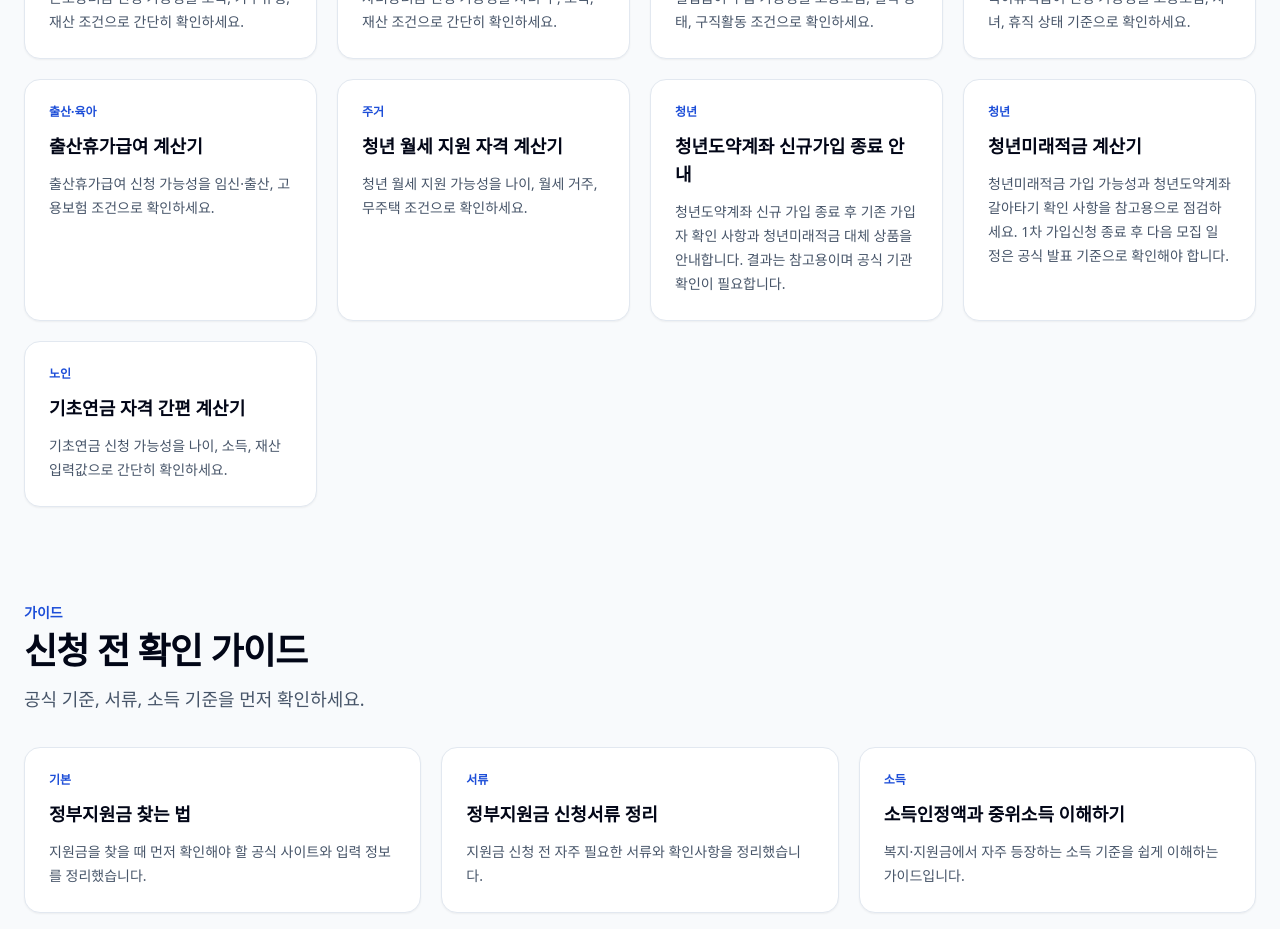
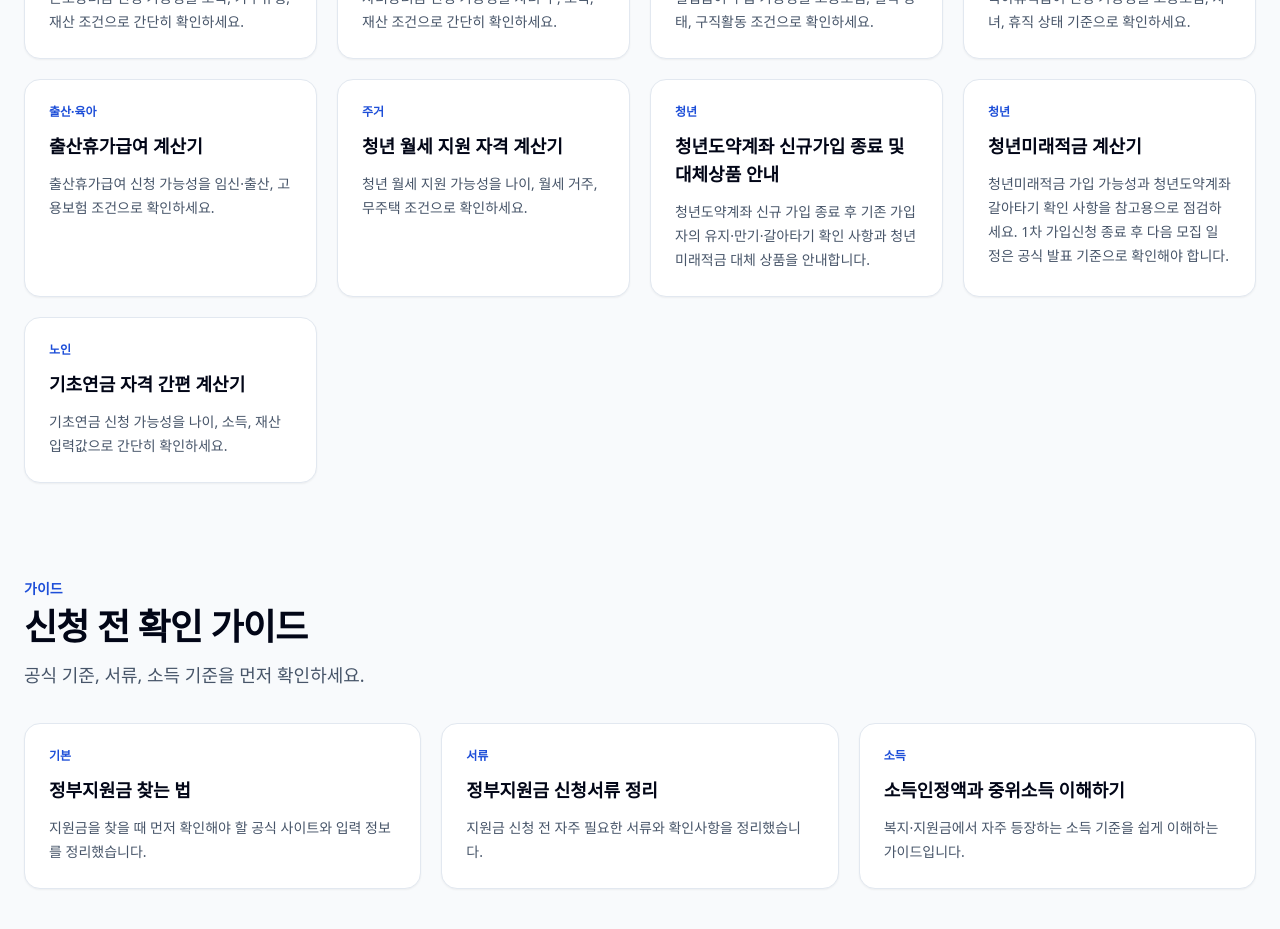
Before and after one commit to khs0813/government, a Next.js app: page / in a window 1280 px wide. Shown: the part 3460-4389 px from the top of the page. Built offline with nearby package versions, Linux system fonts and the light colour scheme.

Commit message:
seo code change

```diff
--- a/src/app/benefits/[slug]/page.tsx
+++ b/src/app/benefits/[slug]/page.tsx
@@ -18,10 +18,9 @@ export async function generateMetadata({ params }: PageProps) {
   const { slug } = await params;
   const benefit = getBenefitBySlug(slug);
   if (!benefit) return {};
-  const description = `${benefit.title}의 대상자, 지원 금액, 신청 시기와 ${benefit.agencyName} 공식 안내 링크를 ${benefit.sourceCheckedAt} 확인 기준으로 정리했습니다.`;
   return createMetadata({
     title: `${benefit.title} 신청 조건과 공식 확인`,
-    description,
+    description: benefit.benefitSeoDescription,
     path: `/benefits/${benefit.slug}/`,
     type: "article",
     publishedTime: benefit.sourceCheckedAt,
@@ -35,7 +34,6 @@ export default async function BenefitDetailPage({ params }: PageProps) {
   const { slug } = await params;
   const benefit = getBenefitBySlug(slug);
   if (!benefit) notFound();
-  const detailDescription = `${benefit.title}의 대상자, 지원 금액, 신청 시기와 ${benefit.agencyName} 공식 안내 링크를 ${benefit.sourceCheckedAt} 확인 기준으로 정리했습니다.`;
 
   return (
     <div className="mx-auto max-w-4xl px-4 py-14 md:px-6">
@@ -43,7 +41,7 @@ export default async function BenefitDetailPage({ params }: PageProps) {
       <JsonLd data={faqJsonLd(benefit.faq)} />
       <JsonLd data={articleJsonLd({
         headline: `${benefit.title} 신청 조건과 공식 확인`,
-        description: detailDescription,
+        description: benefit.benefitSeoDescription,
         path: `/benefits/${benefit.slug}/`,
         dateModified: benefit.sourceCheckedAt
       })} />
--- a/src/app/calculators/[slug]/page.tsx
+++ b/src/app/calculators/[slug]/page.tsx
@@ -77,13 +77,13 @@ export default async function CalculatorDetailPage({ params }: PageProps) {
             <section className="mt-6 rounded-2xl border border-amber-200 bg-amber-50 p-5 text-sm leading-7 text-amber-950">
               <h2 className="text-lg font-extrabold text-slate-950">청년미래적금 현재 상태 안내</h2>
               <p className="mt-3">청년미래적금 1차 가입신청은 2026년 7월 3일 종료되었습니다.</p>
-              <p>2026년 7월 6일 현재는 가입요건 확인 기간입니다.</p>
+              <p>2026년 7월 6일 현재는 가입요건·소득 심사 기간이 시작된 상태입니다.</p>
               <p>이미 신청한 사용자는 취급은행 앱 또는 공식 안내를 통해 심사 결과와 계좌개설 기간을 확인하세요.</p>
               <p>다음 모집 일정은 공식 발표 기준으로 업데이트됩니다.</p>
               <dl className="mt-4 grid gap-2 text-xs font-bold md:grid-cols-3">
                 <div className="rounded-xl bg-white/70 px-3 py-2"><dt>기준일</dt><dd className="mt-1 text-slate-950">2026-07-06</dd></div>
                 <div className="rounded-xl bg-white/70 px-3 py-2"><dt>1차 가입신청</dt><dd className="mt-1 text-slate-950">2026-06-22 ~ 2026-07-03</dd></div>
-                <div className="rounded-xl bg-white/70 px-3 py-2"><dt>현재 상태</dt><dd className="mt-1 text-slate-950">가입요건 확인 기간</dd></div>
+                <div className="rounded-xl bg-white/70 px-3 py-2"><dt>현재 상태</dt><dd className="mt-1 text-slate-950">가입요건·소득 심사 기간 시작</dd></div>
               </dl>
             </section>
           ) : null}
--- a/src/app/rss.xml/route.ts
+++ b/src/app/rss.xml/route.ts
@@ -5,7 +5,7 @@ import { categoryLabels } from "@/types/benefit";
 
 export const dynamic = "force-static";
 
-const lastBuildDate = new Date("2026-07-04T12:00:00+09:00");
+const lastBuildDate = new Date("2026-07-06T12:00:00+09:00");
 
 function escapeXml(value: string) {
   return value
--- a/src/data/benefits.ts
+++ b/src/data/benefits.ts
@@ -19,6 +19,7 @@ export const benefits: Benefit[] = [
     calculatorTitle: "근로장려금 자격 계산기",
     seoTitle: "근로장려금 계산기 | 2026 신청 가능성·소득·재산 기준 확인",
     seoDescription: "근로장려금 신청 가능성을 소득, 가구유형, 재산 조건으로 간단히 확인하세요.",
+    benefitSeoDescription: "2026년 근로장려금의 가구유형별 소득 기준, 재산 기준, 국세청 신청 경로와 정기·반기 신청 전 확인할 항목을 정리했습니다.",
     faq: [
       { question: "이 계산기로 실제 지급액을 확정할 수 있나요?", answer: "아니요. 입력값을 바탕으로 한 단순 추정이며, 실제 지급 여부와 금액은 국세청 심사 결과에 따라 달라집니다." },
       { question: "재산 기준도 확인해야 하나요?", answer: "네. 근로장려금은 가구원 합산 재산이 2.4억원 미만인지 함께 확인해야 합니다." }
@@ -42,6 +43,7 @@ export const benefits: Benefit[] = [
     calculatorTitle: "자녀장려금 자격 계산기",
     seoTitle: "자녀장려금 계산기 | 자녀 수·소득 기준별 신청 가능성 확인",
     seoDescription: "자녀장려금 신청 가능성을 자녀 수, 소득, 재산 조건으로 간단히 확인하세요.",
+    benefitSeoDescription: "자녀장려금 대상 부양자녀 요건, 총소득·재산 기준, 국세청 근로·자녀장려금 신청 전 확인할 공식 기준을 안내합니다.",
     faq: [
       { question: "자녀 수가 많으면 무조건 받을 수 있나요?", answer: "아니요. 부양자녀 조건 외에도 소득과 재산 조건을 함께 확인해야 합니다." },
       { question: "근로장려금과 같이 확인할 수 있나요?", answer: "네. 국세청 근로·자녀장려금 기준에서 소득과 재산 요건을 함께 확인할 수 있습니다." }
@@ -65,6 +67,7 @@ export const benefits: Benefit[] = [
     calculatorTitle: "실업급여 예상액 계산기",
     seoTitle: "실업급여 계산기 | 고용보험·퇴사 사유·근무기간 기준 확인",
     seoDescription: "실업급여 수급 가능성을 고용보험, 실직 상태, 구직활동 조건으로 확인하세요.",
+    benefitSeoDescription: "실업급여 신청 전 고용보험 가입 이력, 이직 사유, 구직활동 요건과 고용24 공식 절차에서 확인할 내용을 정리했습니다.",
     faq: [
       { question: "자진퇴사도 실업급여를 받을 수 있나요?", answer: "일반적으로 제한될 수 있으나 예외 사유가 있을 수 있어 고용센터 확인이 필요합니다." },
       { question: "이 계산기는 예상액을 정확히 계산하나요?", answer: "아니요. 현재 입력값으로는 고용보험 피보험 단위기간, 이직 사유, 재취업활동 요건을 모두 확인할 수 없어 수급 가능성만 참고할 수 있습니다." }
@@ -88,6 +91,7 @@ export const benefits: Benefit[] = [
     calculatorTitle: "육아휴직급여 계산기",
     seoTitle: "육아휴직급여 계산기 | 통상임금 기준 예상 급여 확인",
     seoDescription: "육아휴직급여 신청 가능성을 고용보험, 자녀, 휴직 상태 기준으로 확인하세요.",
+    benefitSeoDescription: "육아휴직급여 대상 근로자 요건, 고용보험 확인 사항, 자녀와 휴직 사용 조건, 고용24 신청 전 주의사항을 안내합니다.",
     faq: [
       { question: "고용보험 가입 여부가 중요한가요?", answer: "네. 육아휴직급여는 고용보험과 관련된 급여이므로 가입 요건 확인이 필요합니다." },
       { question: "사업자도 신청할 수 있나요?", answer: "일반 근로자 기준과 다를 수 있으므로 공식 기관 확인이 필요합니다." }
@@ -111,6 +115,7 @@ export const benefits: Benefit[] = [
     calculatorTitle: "출산휴가급여 계산기",
     seoTitle: "출산휴가급여 계산기 | 출산전후휴가 급여 예상 계산",
     seoDescription: "출산휴가급여 신청 가능성을 임신·출산, 고용보험 조건으로 확인하세요.",
+    benefitSeoDescription: "출산전후휴가급여의 고용보험 요건, 휴가 사용 확인, 통상임금 관련 참고사항과 고용24 공식 확인 경로를 정리했습니다.",
     faq: [
       { question: "출산 예정이어도 확인할 수 있나요?", answer: "네. 임신 또는 출산 관련 상태를 선택해 예상 가능성을 확인할 수 있습니다." },
       { question: "정확한 금액은 어디서 확인하나요?", answer: "정확한 지급액은 고용24 또는 관할 고용센터 기준으로 확인해야 합니다." }
@@ -134,6 +139,7 @@ export const benefits: Benefit[] = [
     calculatorTitle: "청년 월세 지원 자격 계산기",
     seoTitle: "청년월세 지원 계산기 | 무주택·소득·월세 기준 확인",
     seoDescription: "청년 월세 지원 가능성을 나이, 월세 거주, 무주택 조건으로 확인하세요.",
+    benefitSeoDescription: "청년 월세 지원의 나이, 무주택, 월세 거주, 소득·재산 확인 항목과 정부24·복지로·지자체 공고 확인 방법을 안내합니다.",
     faq: [
       { question: "지역마다 조건이 다른가요?", answer: "네. 중앙정부 청년월세 한시 특별지원 외에도 지자체 사업은 조건, 신청기간, 금액이 다를 수 있습니다." },
       { question: "자가 보유자는 대상인가요?", answer: "일반적으로 무주택 여부가 중요한 조건이 될 수 있어 공식 공고 확인이 필요합니다." }
@@ -154,9 +160,10 @@ export const benefits: Benefit[] = [
     sourceCheckedAt: "2026-07-06",
     isActive: true,
     isVerified: false,
-    calculatorTitle: "청년도약계좌 신규가입 종료 안내",
-    seoTitle: "청년도약계좌 신규가입 종료 안내 | 청년미래적금 비교",
-    seoDescription: "청년도약계좌 신규 가입 종료 후 기존 가입자 확인 사항과 청년미래적금 대체 상품을 안내합니다. 결과는 참고용이며 공식 기관 확인이 필요합니다.",
+    calculatorTitle: "청년도약계좌 신규가입 종료 및 대체상품 안내",
+    seoTitle: "청년도약계좌 신규가입 종료 | 기존 가입자·청년미래적금 확인",
+    seoDescription: "청년도약계좌 신규 가입 종료 후 기존 가입자의 유지·만기·갈아타기 확인 사항과 청년미래적금 대체 상품을 안내합니다.",
+    benefitSeoDescription: "청년도약계좌 신규 가입 종료 이후 기존 가입자가 확인해야 할 유지, 만기, 특별중도해지, 청년미래적금 전환 관련 공식 안내를 정리했습니다.",
     faq: [
       { question: "청년도약계좌 신규 가입이 가능한가요?", answer: "아니요. 2026년 현재 청년도약계좌 신규 가입은 종료된 것으로 안내하고, 신규 가입자는 청년미래적금 등 대체 상품을 확인해야 합니다." },
       { question: "기존 가입자는 무엇을 확인해야 하나요?", answer: "유지, 만기, 특별중도해지, 청년미래적금 갈아타기 가능 여부를 금융위원회, 서민금융진흥원, 취급기관 공식 안내에서 확인해야 합니다." }
@@ -180,6 +187,7 @@ export const benefits: Benefit[] = [
     calculatorTitle: "청년미래적금 계산기",
     seoTitle: "청년미래적금 계산기 | 가입 가능성·갈아타기 확인",
     seoDescription: "청년미래적금 가입 가능성과 청년도약계좌 갈아타기 확인 사항을 참고용으로 점검하세요. 1차 가입신청 종료 후 다음 모집 일정은 공식 발표 기준으로 확인해야 합니다.",
+    benefitSeoDescription: "청년미래적금 1차 가입신청 종료 후 가입요건·소득 심사 상태, 대상 요건, 청년도약계좌 갈아타기 주의사항과 공식 확인 경로를 안내합니다.",
     faq: [
       { question: "청년도약계좌 신규 가입이 가능한가요?", answer: "아니요. 청년도약계좌 신규 가입은 종료된 것으로 보고 청년미래적금 등 대체 상품을 확인해야 합니다." },
       { question: "청년미래적금은 누구나 신청할 수 있나요?", answer: "아니요. 나이, 직전연도 소득 확인, 개인소득, 가구요건, 금융소득 종합과세 여부 등을 취급기관과 서민금융진흥원에서 확인합니다." },
@@ -206,6 +214,7 @@ export const benefits: Benefit[] = [
     calculatorTitle: "기초연금 자격 간편 계산기",
     seoTitle: "기초연금 계산기 | 2026 선정기준액·소득인정액 확인",
     seoDescription: "기초연금 신청 가능성을 나이, 소득, 재산 입력값으로 간단히 확인하세요.",
+    benefitSeoDescription: "2026년 기초연금의 만 65세 연령 요건, 단독·부부가구 선정기준액, 소득인정액 확인 방법과 공식 신청 경로를 정리했습니다.",
     faq: [
       { question: "나이만 맞으면 받을 수 있나요?", answer: "아니요. 나이 요건 외에도 소득인정액 기준을 확인해야 합니다." },
       { question: "부부가구도 계산할 수 있나요?", answer: "혼인 여부와 월 소득인정액 참고값을 입력하면 2026년 부부가구 선정기준액 395.2만원을 기준으로 참고 결과를 볼 수 있습니다." }
--- a/src/types/benefit.ts
+++ b/src/types/benefit.ts
@@ -24,6 +24,7 @@ export type Benefit = {
   calculatorTitle: string;
   seoTitle: string;
   seoDescription: string;
+  benefitSeoDescription: string;
   faq: Array<{ question: string; answer: string }>;
 };
 
```
